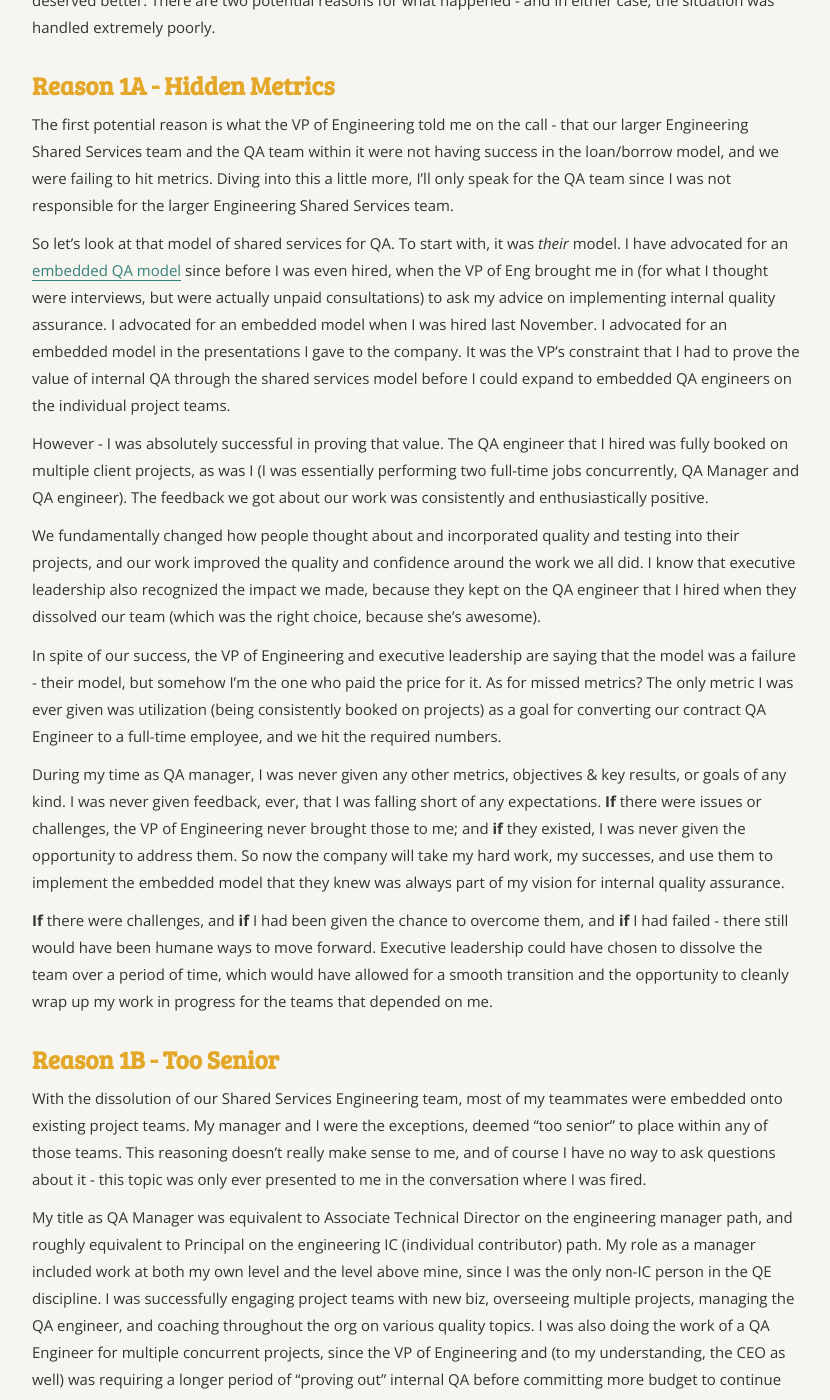
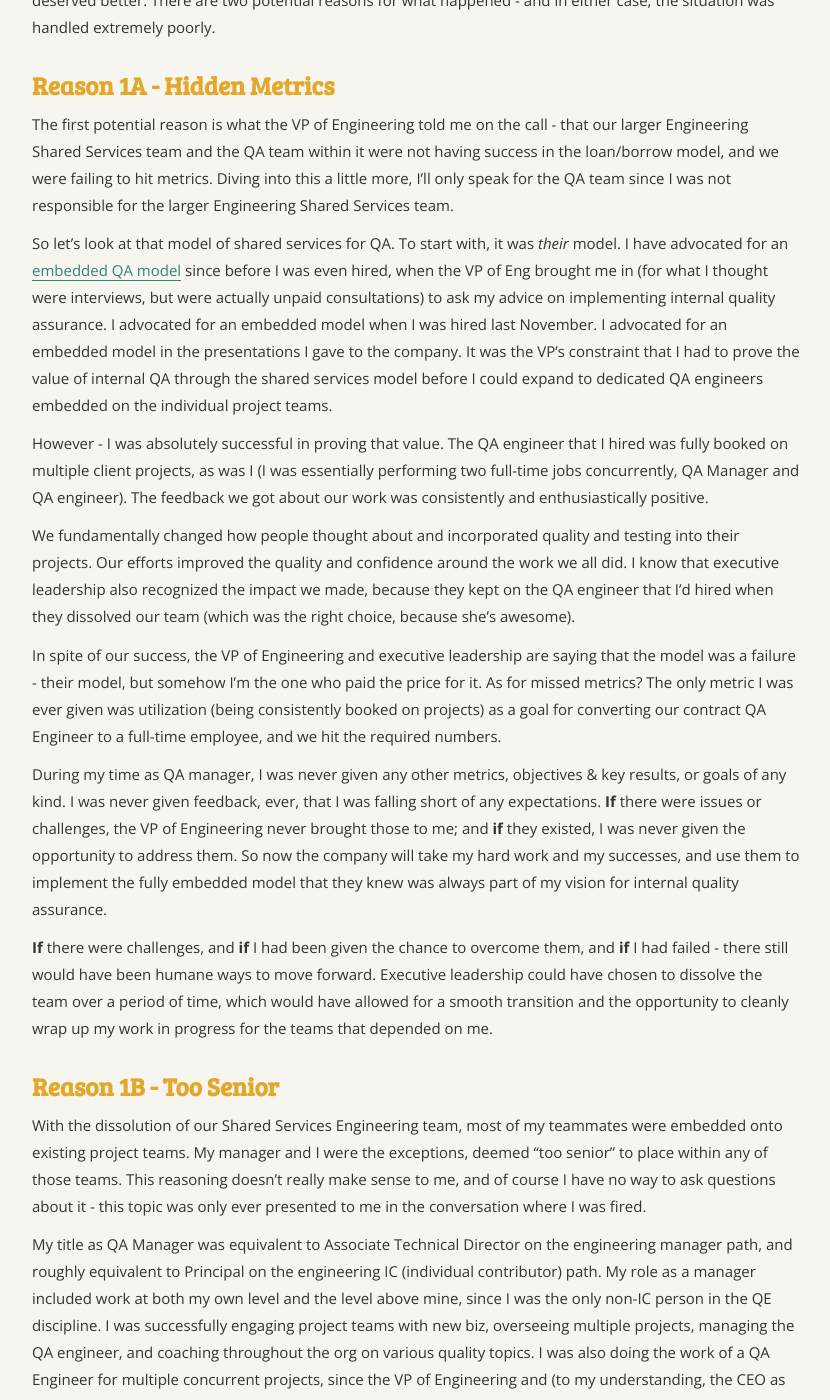
Before and after one commit to angelariggs/angelariggs.github.io, a Jekyll site: the page built from _posts/2020-10-13-thirty-five-days.md, in a window 1280 px wide and 1400 px high, scrolled down 686 px. Shown: the whole window, without its empty margins (224-1054 px from the left). Built offline with Jekyll 4.4.1, drawn with Linux system fonts in a browser that asks for light colours; some of the changed text lies outside the part shown.

Commit message:
smol changes

```diff
--- a/_posts/2020-10-13-thirty-five-days.md
+++ b/_posts/2020-10-13-thirty-five-days.md
@@ -17,15 +17,15 @@ As I write this, I’m still processing the feelings of being fired without noti
 
 The first potential reason is what the VP of Engineering told me on the call - that our larger Engineering Shared Services team and the QA team within it were not having success in the loan/borrow model, and we were failing to hit metrics. Diving into this a little more, I’ll only speak for the QA team since I was not responsible for the larger Engineering Shared Services team.
 
-So let’s look at that model of shared services for QA. To start with, it was _their_ model. I have advocated for an [embedded QA model](https://angelariggs.github.io/articles/future-of-quality-at-instrument#a-new-model) since before I was even hired, when the VP of Eng brought me in (for what I thought were interviews, but were actually unpaid consultations) to ask my advice on implementing internal quality assurance. I advocated for an embedded model when I was hired last November. I advocated for an embedded model in the presentations I gave to the company. It was the VP’s constraint that I had to prove the value of internal QA through the shared services model before I could expand to embedded QA engineers on the individual project teams.
+So let’s look at that model of shared services for QA. To start with, it was _their_ model. I have advocated for an [embedded QA model](https://angelariggs.github.io/articles/future-of-quality-at-instrument#a-new-model) since before I was even hired, when the VP of Eng brought me in (for what I thought were interviews, but were actually unpaid consultations) to ask my advice on implementing internal quality assurance. I advocated for an embedded model when I was hired last November. I advocated for an embedded model in the presentations I gave to the company. It was the VP’s constraint that I had to prove the value of internal QA through the shared services model before I could expand to dedicated QA engineers embedded on the individual project teams.
 
 However - I was absolutely successful in proving that value. The QA engineer that I hired was fully booked on multiple client projects, as was I (I was essentially performing two full-time jobs concurrently, QA Manager and QA engineer). The feedback we got about our work was consistently and enthusiastically positive.
 
-We fundamentally changed how people thought about and incorporated quality and testing into their projects, and our work improved the quality and confidence around the work we all did. I know that executive leadership also recognized the impact we made, because they kept on the QA engineer that I hired when they dissolved our team (which was the right choice, because she’s awesome).
+We fundamentally changed how people thought about and incorporated quality and testing into their projects. Our efforts improved the quality and confidence around the work we all did. I know that executive leadership also recognized the impact we made, because they kept on the QA engineer that I'd hired when they dissolved our team (which was the right choice, because she’s awesome).
 
 In spite of our success, the VP of Engineering and executive leadership are saying that the model was a failure - their model, but somehow I’m the one who paid the price for it. As for missed metrics? The only metric I was ever given was utilization (being consistently booked on projects) as a goal for converting our contract QA Engineer to a full-time employee, and we hit the required numbers.
 
-During my time as QA manager, I was never given any other metrics, objectives & key results, or goals of any kind. I was never given feedback, ever, that I was falling short of any expectations. **If** there were issues or challenges, the VP of Engineering never brought those to me; and **if** they existed, I was never given the opportunity to address them. So now the company will take my hard work, my successes, and use them to implement the embedded model that they knew was always part of my vision for internal quality assurance.
+During my time as QA manager, I was never given any other metrics, objectives & key results, or goals of any kind. I was never given feedback, ever, that I was falling short of any expectations. **If** there were issues or challenges, the VP of Engineering never brought those to me; and **if** they existed, I was never given the opportunity to address them. So now the company will take my hard work and my successes, and use them to implement the fully embedded model that they knew was always part of my vision for internal quality assurance.
 
 **If** there were challenges, and **if** I had been given the chance to overcome them, and **if** I had failed - there still would have been humane ways to move forward. Executive leadership could have chosen to dissolve the team over a period of time, which would have allowed for a smooth transition and the opportunity to cleanly wrap up my work in progress for the teams that depended on me.
 
```
Also changed, not shown: other parts of _posts/2020-10-13-thirty-five-days.md (+4 -2 lines).
